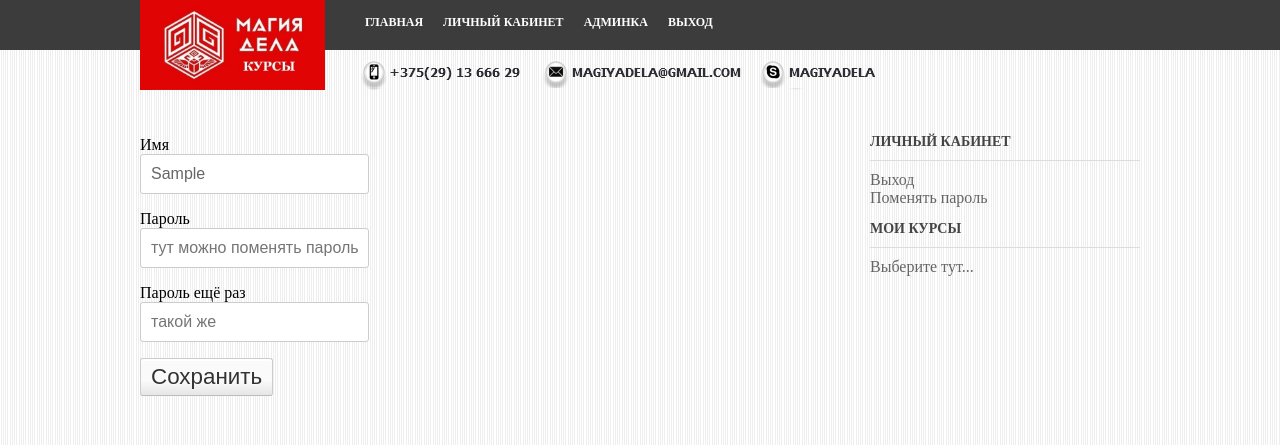
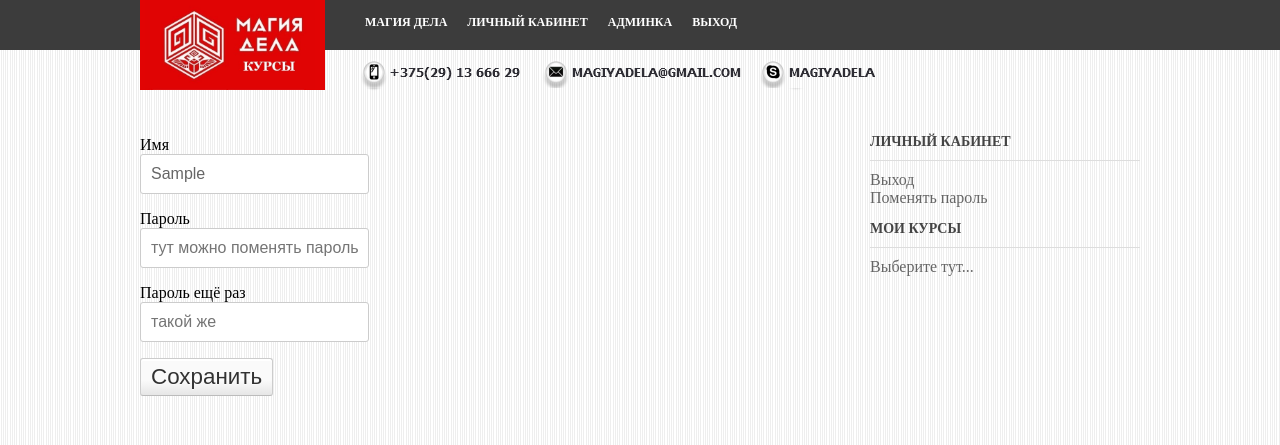
Before and after one commit to arhiza/kurs.magiyadela.com, a Django app: page /users/lk/ in a window 1280 px wide. Shown: the top 445 px of the page. Run offline with Django 4.2, Linux system fonts and the light colour scheme; the visitor is signed in with stand-in values (Sample User, id 1); parts of the project's set-up code (start-up, migrations or seed data) failed here and were passed over.

Commit message:
menu - magia dela

```diff
--- a/app_lessons/templates/base.html
+++ b/app_lessons/templates/base.html
@@ -21,7 +21,7 @@
 	    <div id="botmenu">
 		<div id="submenu" class="menu-glavnoe-menyu-container">
 		    <ul id="web2feel" class="sfmenu">
-                       <li id="menu-item-1" class="menu-item menu-item-type-custom menu-item-object-custom menu-item-home menu-item-1"><a href="http://magiyadela.com/">Главная</a></li>
+                       <li id="menu-item-1" class="menu-item menu-item-type-custom menu-item-object-custom menu-item-home menu-item-1"><a href="http://magiyadela.com/">Магия дела</a></li>
                        {% if request.user.is_authenticated %}
                        <!-- li id="menu-item-2" class="menu-item menu-item-type-custom menu-item-object-custom menu-item-home menu-item-has-children menu-item-2"><a href="...">Мои курсы</a>
                        ...
```
